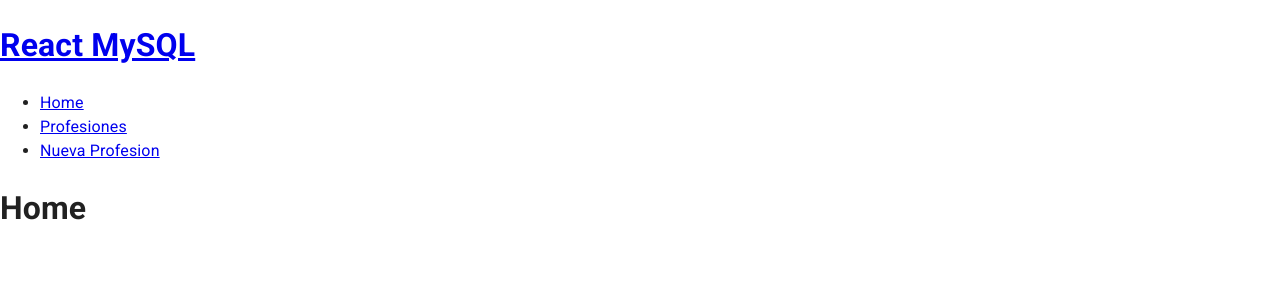
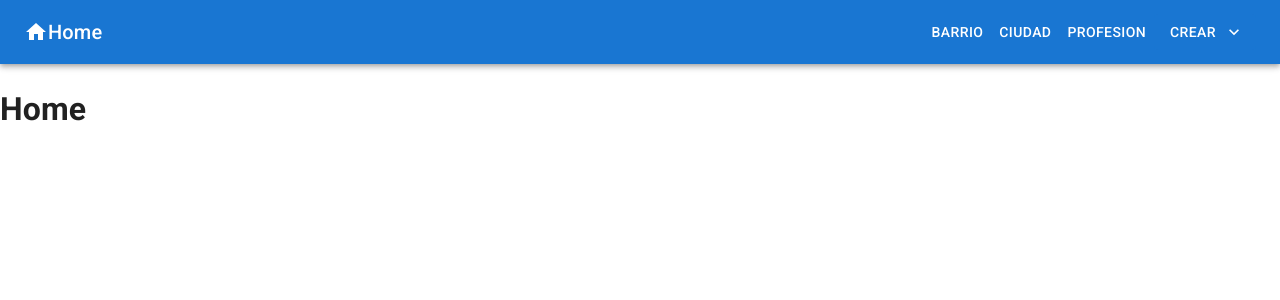
Before and after one commit to ShyrleyFlor/Bar_page, a React (Vite) app in the folder client/: page / in a window 1280 px wide. Shown: the top 300 px of the page. Built offline with nearby package versions, Linux system fonts and the light colour scheme.

Commit message:
Barra de nabegacion

```diff
--- a/client/src/App.jsx
+++ b/client/src/App.jsx
@@ -17,6 +17,8 @@
 import PageBarrio from "./pages/PageBarrio";
 import PageCiudad from "./pages/PageCiudad";
 import NotFound from "./pages/NotFound";
+import Nar from "./components/Nar";
+import CustomizedMenus from "./components/CustomizedMenus";
 
 
 
@@ -27,7 +29,8 @@
       <ProfesionContextProvider>
       <CiudadContextProvider>
         <BarrioContextProvider>
-        <Navbar />
+          <Nar/>
+
           <Routes>
           <Route path="/profesiones" element={<PageProfesion />} />
           <Route path="/Barrios" element={<PageBarrio />} />
--- /dev/null
+++ b/client/src/components/CustomizedMenus.jsx
@@ -0,0 +1,108 @@
+import * as React from 'react';
+import { styled, alpha } from '@mui/material/styles';
+import Button from '@mui/material/Button';
+import Menu from '@mui/material/Menu';
+import MenuItem from '@mui/material/MenuItem';
+import EditIcon from '@mui/icons-material/Edit';
+import Divider from '@mui/material/Divider';
+import ArchiveIcon from '@mui/icons-material/Archive';
+import FileCopyIcon from '@mui/icons-material/FileCopy';
+import MoreHorizIcon from '@mui/icons-material/MoreHoriz';
+import KeyboardArrowDownIcon from '@mui/icons-material/KeyboardArrowDown';
+
+const StyledMenu = styled((props) => (
+  <Menu
+    elevation={0}
+    anchorOrigin={{
+      vertical: 'bottom',
+      horizontal: 'right',
+    }}
+    transformOrigin={{
+      vertical: 'top',
+      horizontal: 'right',
+    }}
+    {...props}
+  />
+))(({ theme }) => ({
+  '& .MuiPaper-root': {
+    borderRadius: 6,
+    marginTop: theme.spacing(1),
+    minWidth: 180,
+    color:
+      theme.palette.mode === 'light' ? 'rgb(55, 65, 81)' : theme.palette.grey[300],
+    boxShadow:
+      'rgb(255, 255, 255) 0px 0px 0px 0px, rgba(0, 0, 0, 0.05) 0px 0px 0px 1px, rgba(0, 0, 0, 0.1) 0px 10px 15px -3px, rgba(0, 0, 0, 0.05) 0px 4px 6px -2px',
+    '& .MuiMenu-list': {
+      padding: '4px 0',
+    },
+    '& .MuiMenuItem-root': {
+      '& .MuiSvgIcon-root': {
+        fontSize: 18,
+        color: theme.palette.text.secondary,
+        marginRight: theme.spacing(1.5),
+      },
+      '&:active': {
+        backgroundColor: alpha(
+          theme.palette.primary.main,
+          theme.palette.action.selectedOpacity,
+        ),
+      },
+    },
+  },
+}));
+
+export default function CustomizedMenus() {
+  const [anchorEl, setAnchorEl] = React.useState(null);
+  const open = Boolean(anchorEl);
+  const handleClick = (event) => {
+    setAnchorEl(event.currentTarget);
+  };
+  const handleClose = () => {
+    setAnchorEl(null);
+  };
+
+  return (
+    <div>
+      <Button
+        id="demo-customized-button"
+        aria-controls={open ? 'demo-customized-menu' : undefined}
+        aria-haspopup="true"
+        aria-expanded={open ? 'true' : undefined}
+        variant="contained"
+        disableElevation
+        onClick={handleClick}
+        endIcon={<KeyboardArrowDownIcon />}
+      >
+        Crear
+      </Button>
+      <StyledMenu
+        id="demo-customized-menu"
+        MenuListProps={{
+          'aria-labelledby': 'demo-customized-button',
+        }}
+        anchorEl={anchorEl}
+        open={open}
+        onClose={handleClose}
+      >
+        {/* <MenuItem onClick={handleClose} disableRipple>
+        onClick={handleClose}-> Cierra la ventana despues de seleccionar
+        */}
+        <MenuItem   onClick={handleClose} disableRipple>
+        <Button href='/Barrios/new' sx={{ flexGrow: 1 }} >
+        Barrio
+        </Button>
+        </MenuItem>
+        <MenuItem onClick={handleClose}  disableRipple>
+        <Button href='/Ciudades/new'sx={{ flexGrow: 1 }} >
+        Ciudad
+        </Button>
+        </MenuItem>
+        <MenuItem onClick={handleClose}  disableRipple>
+         <Button href='/profesiones/new' sx={{ flexGrow: 1 }}>
+          Profesion
+        </Button>
+        </MenuItem>
+      </StyledMenu>
+    </div>
+  );
+}
--- /dev/null
+++ b/client/src/components/Nar.jsx
@@ -0,0 +1,45 @@
+import React from 'react'
+import Box from '@mui/material/Box';
+import AppBar from '@mui/material/AppBar';
+import Toolbar from '@mui/material/Toolbar';
+import Typography from '@mui/material/Typography';
+import Button from '@mui/material/Button';
+import IconButton from '@mui/material/IconButton';
+import MenuIcon from '@mui/icons-material/Menu';
+import HomeIcon from '@mui/icons-material/Home';
+import CustomizedMenus from "./CustomizedMenus";
+import { Link } from 'react-router-dom';
+
+
+function Nar() {
+  return (
+    <Box sx={{ flexGrow: 1 }}>
+      <AppBar position="static">
+        <Toolbar>
+          <IconButton
+            size="large"
+            edge="start"
+            color="inherit"
+            aria-label="menu"
+            sx={{ mr: 2 }}
+            href="/"
+          >
+            <HomeIcon />
+            <Typography variant="h6" component="div">
+              Home
+            </Typography>
+          </IconButton>
+          <Typography sx={{ flexGrow: 1 }}/>
+
+          <Button href='/Barrios' color="inherit">Barrio</Button>
+          <Button href='/Ciudades' color="inherit">Ciudad</Button>
+          <Button href="/profesiones" color="inherit">Profesion</Button>
+          <CustomizedMenus/>
+        </Toolbar>
+      </AppBar>
+
+    </Box>
+  )
+}
+
+export default Nar
--- a/client/src/pages/PageProfesion.jsx
+++ b/client/src/pages/PageProfesion.jsx
@@ -20,7 +20,7 @@
 
   return (
     <>
-      <h1>PageProfesion</h1>
+      <h1>Profesiones</h1>
 
       {renderProfesiones()}
     </>
```
